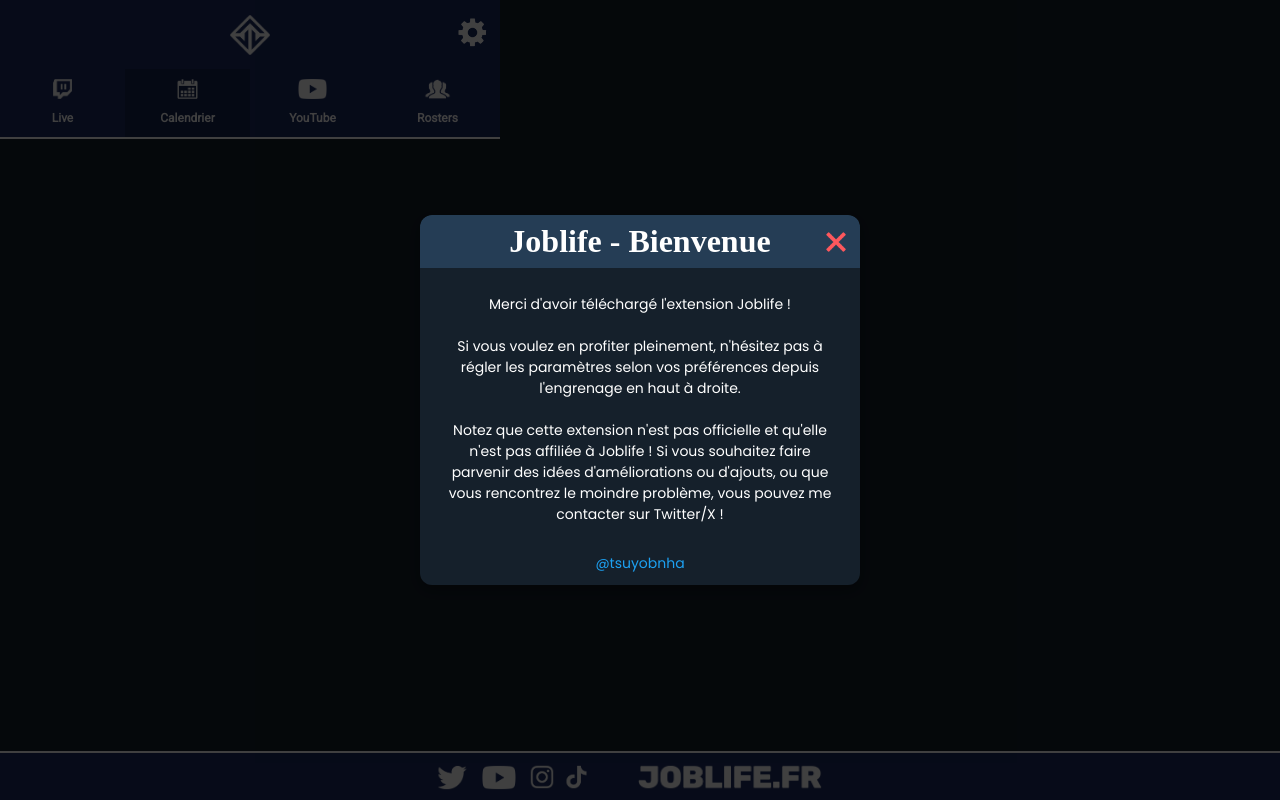
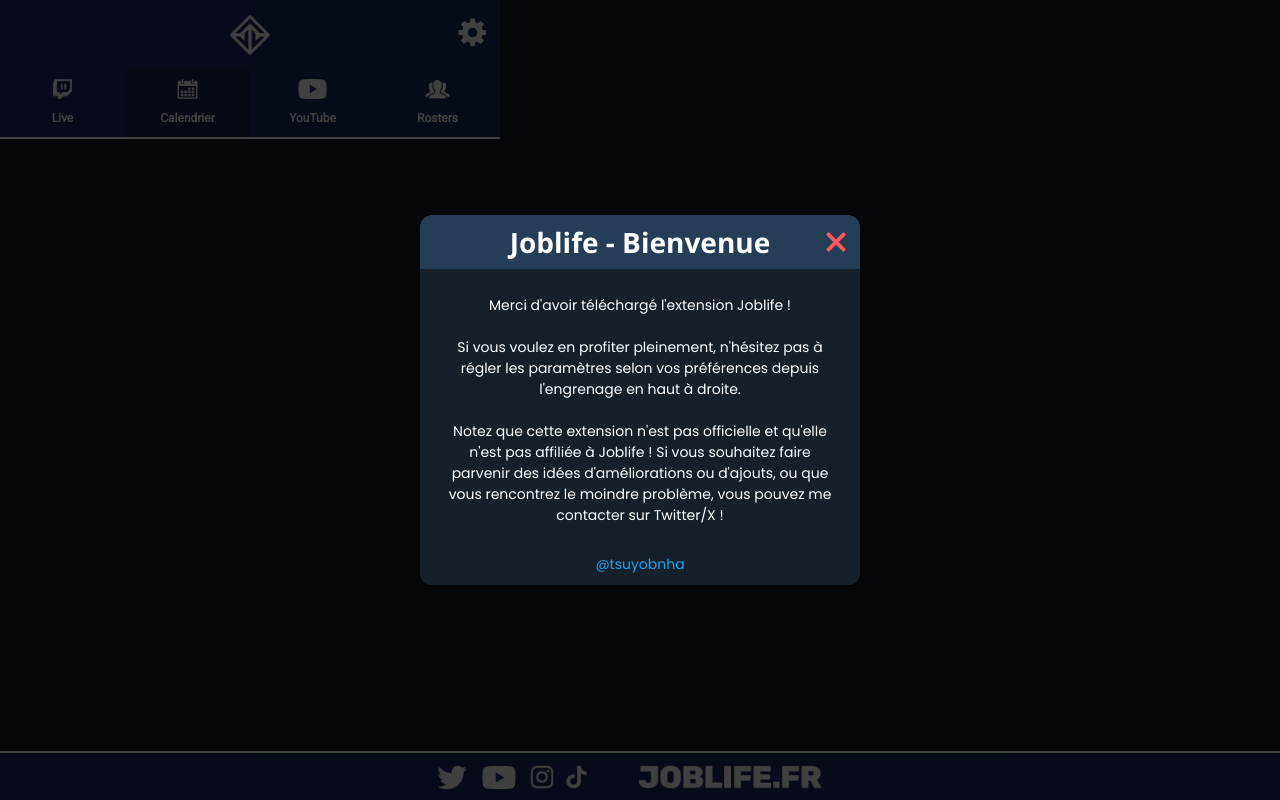
Before and after one commit to antnygrdt/joblife, a React (Create React App) app: page / in a window 1280 px wide. Built offline with nearby package versions, Linux system fonts and the light colour scheme; a web font is replaced by a local one.

Commit message:
v 1.0.8
- Hotfixes

```diff
--- a/src/styles/_settings.scss
+++ b/src/styles/_settings.scss
@@ -2,6 +2,7 @@
     margin: 0;
     width: 500px;
     height: 750px;
+    max-height: 600px;
 
     background-color: #15202b;
 
--- a/src/styles/components/_welcome.scss
+++ b/src/styles/components/_welcome.scss
@@ -20,12 +20,12 @@
     box-shadow: rgba(0, 0, 0, 0.35) 0px 5px 15px;
     display: flex;
     flex-direction: column;
+    font-size: 14px;
     overflow: hidden;
 }
 
 .welcomeContainer .body {
     font-family: 'Poppins', sans-serif;
-    font-size: 14px;
     text-align: center;
     padding: 12px 24px;
 }
@@ -35,11 +35,13 @@
 }
 
 .welcomeContainer .header {
+    font-size: 14px;
     border-radius: 12px 12px 0 0;
     position: relative;
     text-align: center;
     background-color: #253d55;
     padding: 8px 0px;
+    font-family: "Segoe UI", Tahoma, sans-serif;
 }
 
 .welcomeContainer .header h1 {
--- a/src/styles/pages/_calendar.scss
+++ b/src/styles/pages/_calendar.scss
@@ -2,7 +2,7 @@
     button {
         font-size: 18px;
         color: #e1e1e1;
-        font-family: inherit;
+        font-family: "Segoe UI", Tahoma, sans-serif;
         font-weight: 800;
         cursor: pointer;
         position: relative;
--- a/src/styles/pages/_youtube.scss
+++ b/src/styles/pages/_youtube.scss
@@ -10,7 +10,7 @@
     button {
         font-size: 18px;
         color: #e1e1e1;
-        font-family: inherit;
+        font-family: "Segoe UI", Tahoma, sans-serif;
         font-weight: 800;
         cursor: pointer;
         position: relative;
```
Also changed, not shown: public/manifest.json.
